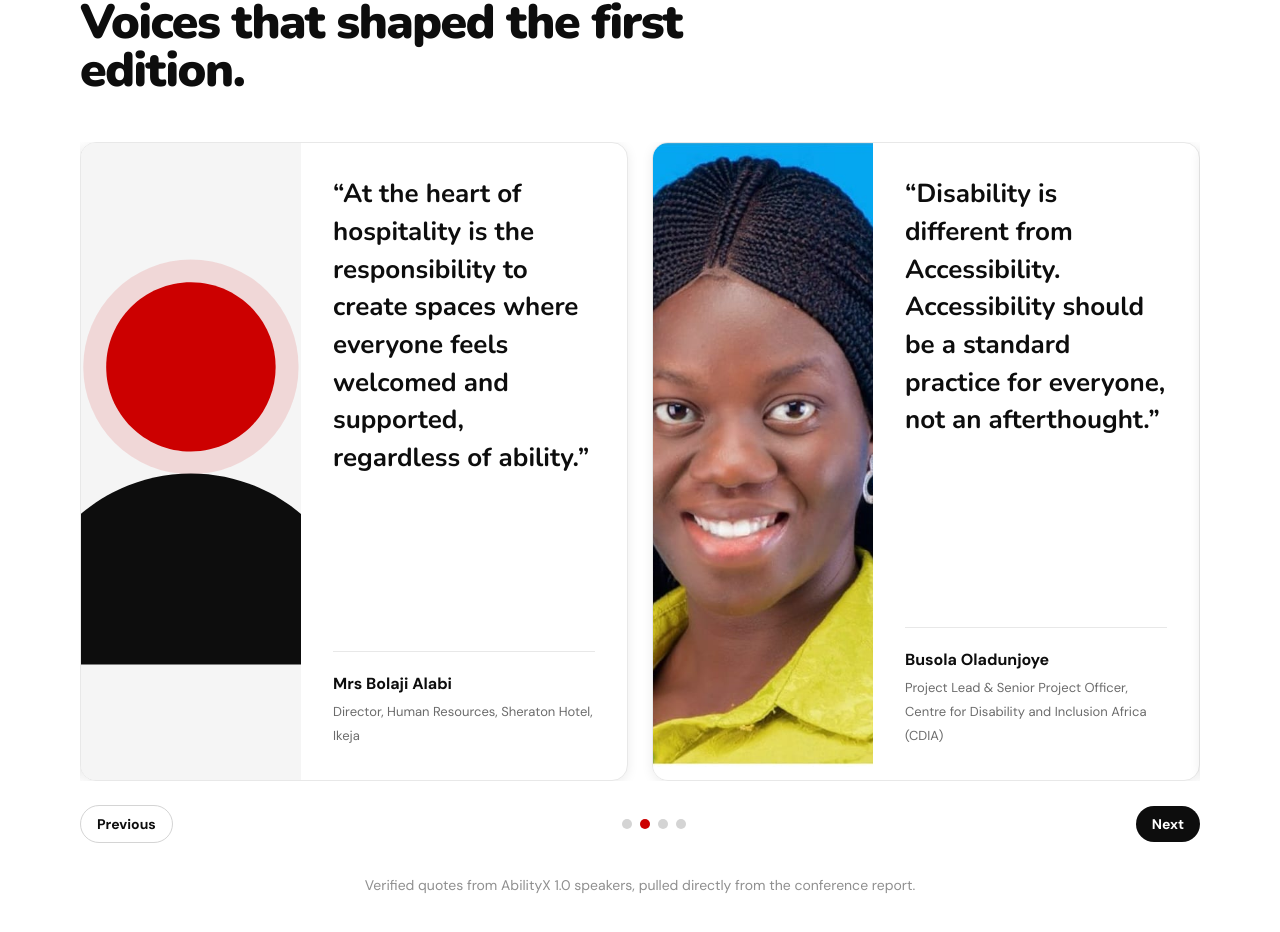
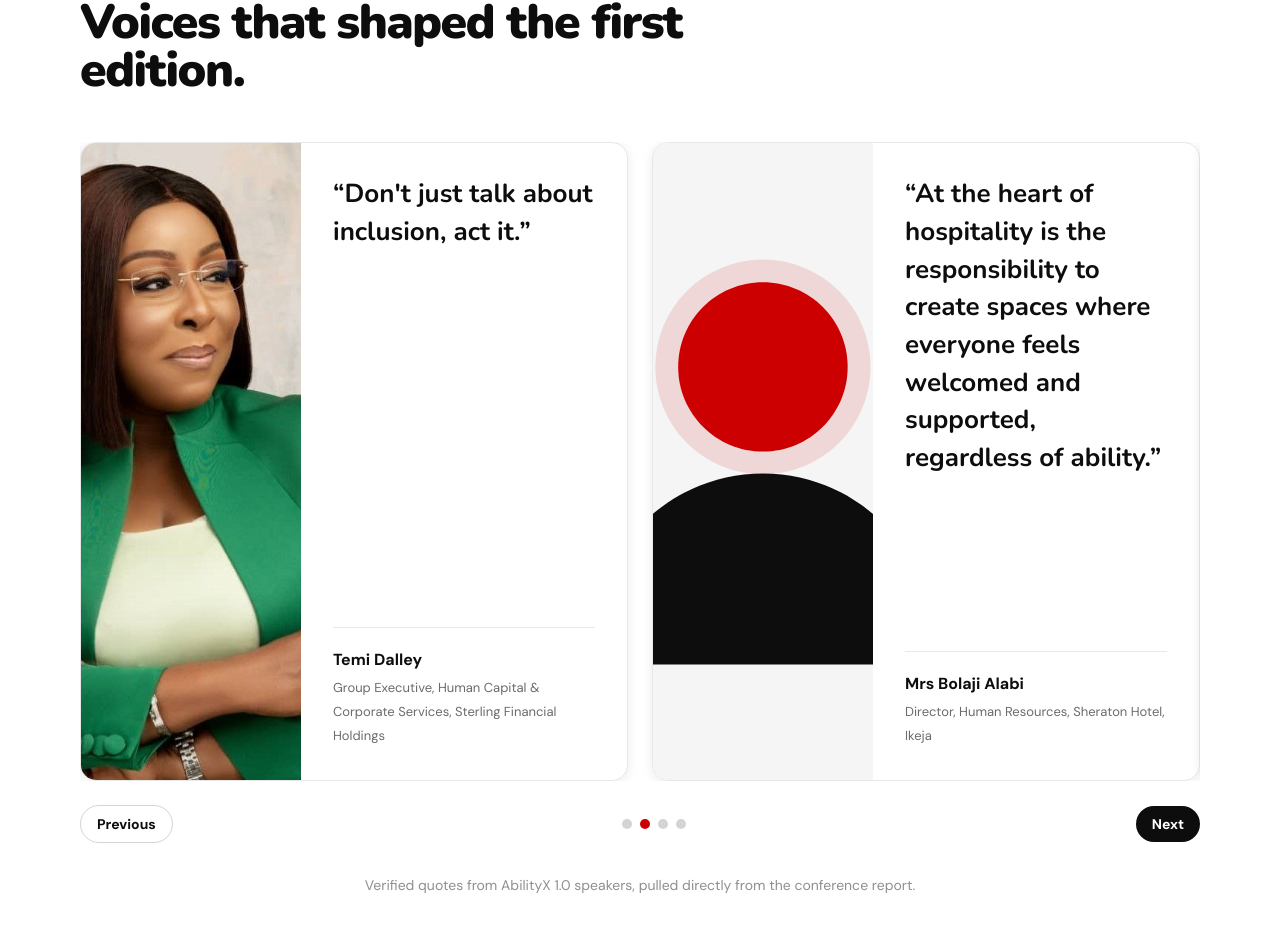
Before and after one commit to StanforteEdge-limited/ability-x, a Next.js app: page / in a window 1280 px wide. Shown: the part 4847-5779 px from the top of the page. Built offline with nearby package versions, Linux system fonts and the light colour scheme.

Commit message:
fix: avoid quote hydration mismatch

```diff
--- a/components/home/speakers-section.tsx
+++ b/components/home/speakers-section.tsx
@@ -1,6 +1,6 @@
 "use client";
 
-import { useState } from "react";
+import { useEffect, useState } from "react";
 import Image from "next/image";
 import { Container } from "@/components/layout/container";
 import { SectionHeading } from "@/components/ui/section-heading";
@@ -20,7 +20,15 @@ function shuffleQuotes() {
 }
 
 export function SpeakersSection() {
-  const [quotes] = useState(shuffleQuotes);
+  const [quotes, setQuotes] = useState(speakerQuotes);
+
+  useEffect(() => {
+    const frame = window.requestAnimationFrame(() => {
+      setQuotes(shuffleQuotes());
+    });
+
+    return () => window.cancelAnimationFrame(frame);
+  }, []);
 
   return (
     <section className="section-shell bg-white">
```
